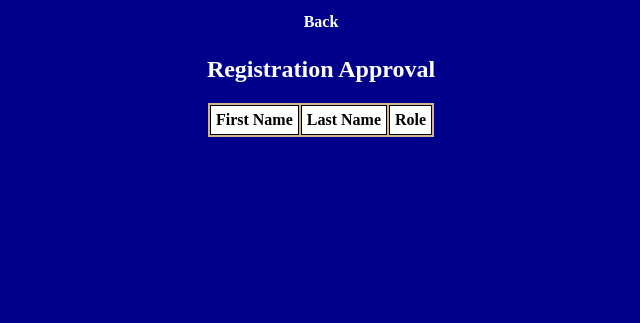
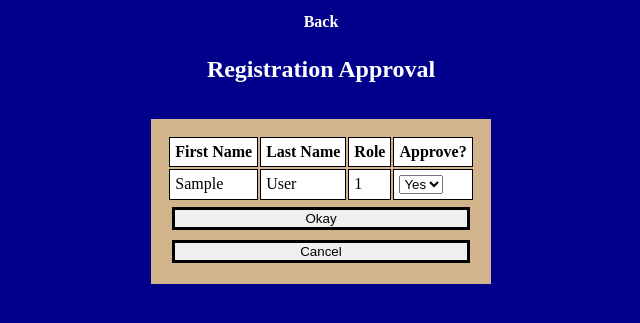
Before and after one commit to Thommond/Retire-Inspired, a PHP site: page /Retire-Inspired/approve.php in a window 1280 px wide. Shown: the top 323 px of the page, without its empty margins (319-959 px from the left). Run offline with PHP 8.4, Linux system fonts and the light colour scheme; the visitor is signed in with stand-in values (Sample User, id 1); tables that the repository leaves empty hold one stand-in row (values such as "Sample post"); lists and menus that the app fills with data are empty.

Commit message:
Updated the schema.sql so that approved will be 1,2, or 3 representing 1 not approved, 2 approved, and 3 deletion.
Updated data.sql to match schema changes.

Started approve.php updating.

```diff
--- a/schema.sql
+++ b/schema.sql
@@ -28,7 +28,7 @@ CREATE TABLE users (
   phone varchar(100) NOT NULL,
   Birth_date date NOT NULL,
   Password varchar(100) NOT NULL,
-  approved boolean NOT NULL,
+  approved integer NOT NULL,
   PRIMARY KEY (id)
 );
 
--- a/views/admin/approve.php
+++ b/views/admin/approve.php
@@ -19,16 +19,17 @@
 
       <?php
       if ($_SESSION['Role_id'] == 1) echo '<a href=' . "adminHome.php" . '>' . 'Back' . '</a>';
-      if ($_SESSION['Role_id'] == 2) echo '<a href=' . "supervisorHome.php" . '>' . 'Back' . '</a>';
+      if ($_SESSION['Role_id'] == 2) echo '<a href=' . "../home/supervisorHome.php" . '>' . 'Back' . '</a>';
       ?>
 
       <h1>Registration Approval</h1>
-
+      <form class="" action="approve.php" method="post">
         <table>
           <tr>
             <th>First Name</th>
             <th>Last Name</th>
             <th>Role</th>
+            <th>Approve?</th>
           </tr>
 
         <?php
@@ -38,23 +39,76 @@
           die("ERROR: Could not connect. " . mysqli_connect_error());
         }
 
-      $sql = "SELECT Fname, Lname, Role_id FROM users
-              WHERE approved LIKE false";
+        $sql = "SELECT Fname, Lname, Role_id, id FROM users
+                WHERE approved LIKE 1
+                ORDER BY Fname ASC";
 
         $result = mysqli_query($db_link, $sql);
 
         while ($row = $result->fetch_assoc()) {
-
           echo "<tr>";
           echo "<td>" . $row['Fname'] . '</td>';
           echo "<td>" . $row['Lname'] . '</td>';
           echo "<td>" . $row['Role_id'] . '</td>';
+          echo "<td>";
+          echo "<select " . "name=" . $row['id'] . ">";
+          echo "<option value='yes'>Yes</option>";
+          echo "<option value='no'>No</option>";
+          echo "</select>";
+          echo "</td>";
           echo "</tr>";
         }
-
-      mysqli_close($db_link);
         ?>
         </table>
+
+        <input type="submit" name="Reg_submit" value="Okay">
+        <input type="submit" name="cancel" value="Cancel">
+
+      </form>
+
+      <?php
+
+      if (isset($_POST['Reg_submit'])) {
+
+
+        $sql = "SELECT id FROM users
+                WHERE approved LIKE 1
+                ORDER BY Fname ASC";
+
+        $result = mysqli_query($db_link, $sql);
+
+        while($row = $result->fetch_assoc()) {
+
+          if($_POST[$row['id']] == 'yes') {
+
+          }
+
+          else if ($_POST[$row['id']] == 'no') {
+
+
+
+          }
+
+        }
+
+
+
+
+
+       // Get list of inputs which are "yes"
+        // loop through
+          // updating to status "2" on each row (accepted)
+
+       // Get list of inputs which are "no"
+        // loop through
+          // updating to status "3" on each row (deletion)
+
+       // All labeled status "3" loop though
+        // deleting each row
+
+      }
+
+      ?>
 
     </section>
 
```
Also changed, not shown: test/data.sql (+7 -7 lines), views/auth/login.php (+5 -2 lines). Lines whose indentation alone changed are shown as unchanged.
